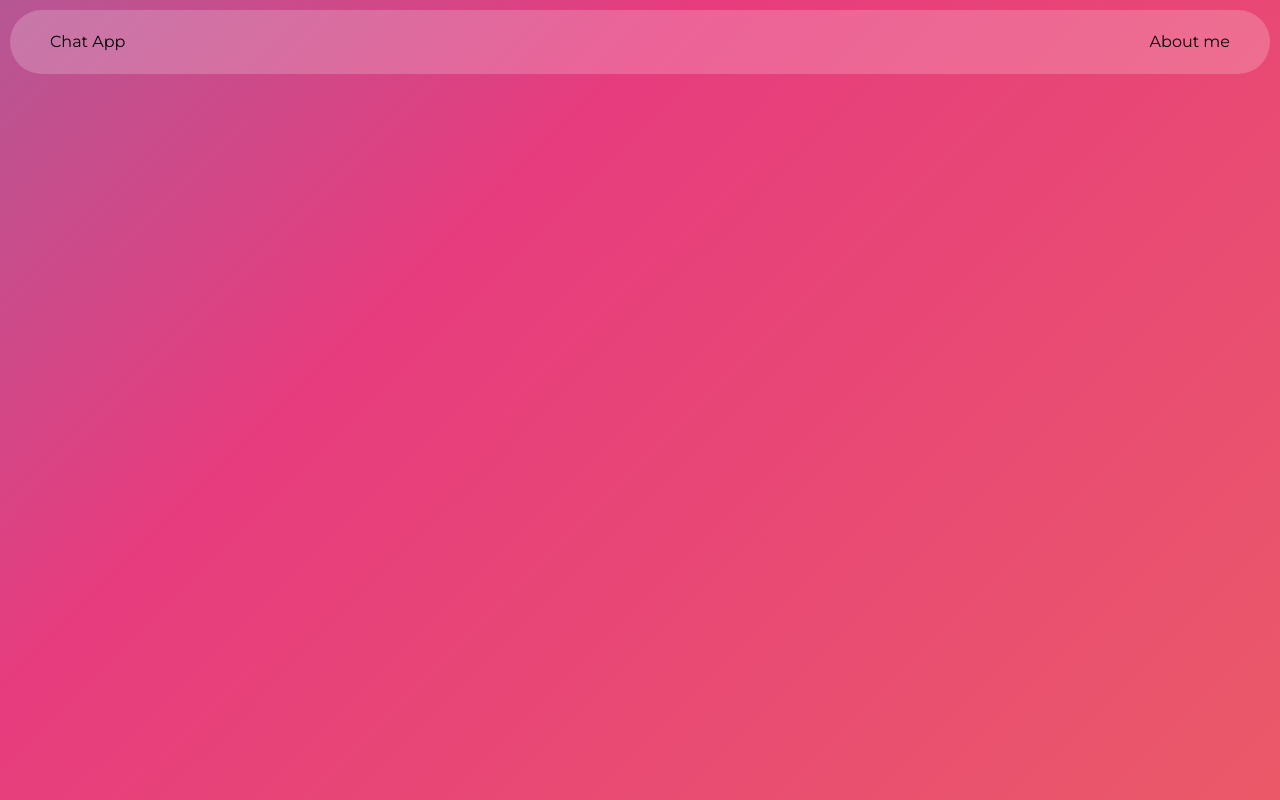
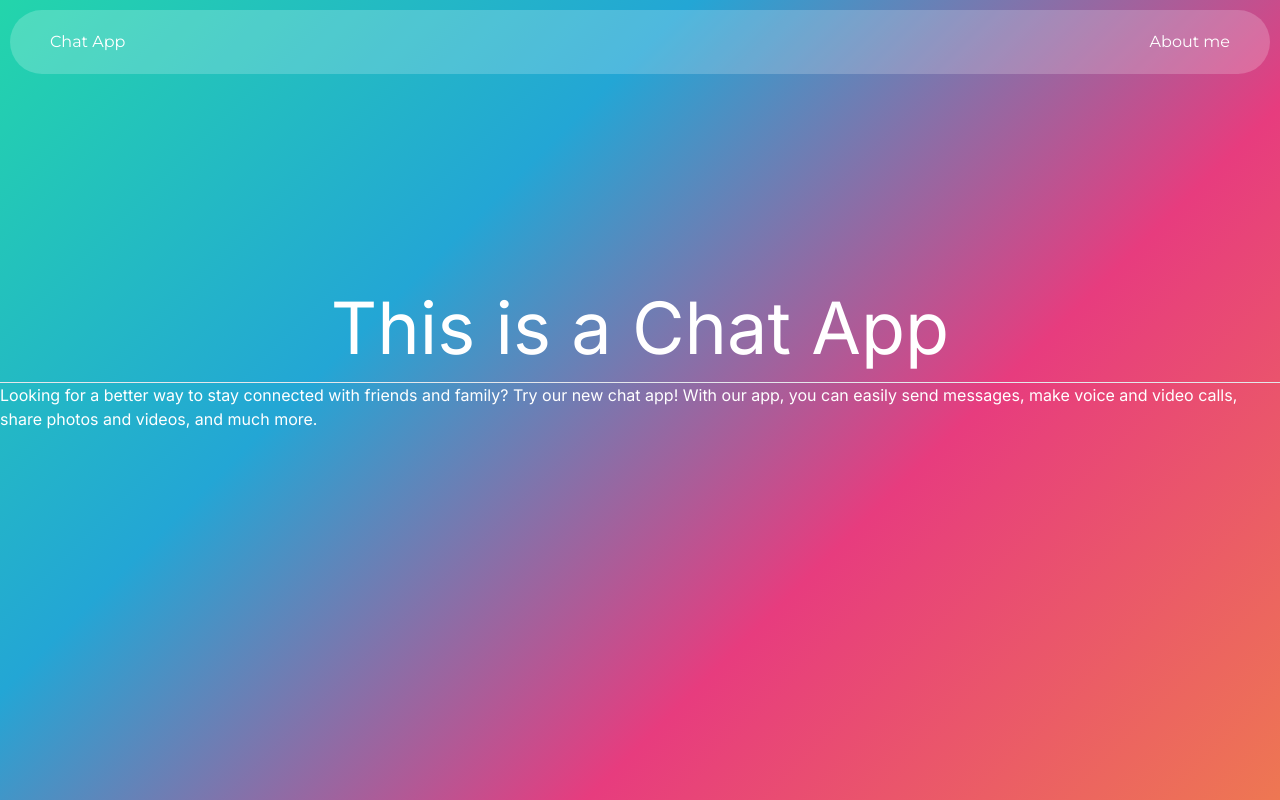
Before and after one commit to faiz-ul-hassan747284/chat_app_next, a Next.js app: page / in a window 1280 px wide. Shown: the top 800 px of the page. Built offline with nearby package versions, Linux system fonts and the light colour scheme.

Commit message:
add basic landing page

```diff
--- a/next.config.js
+++ b/next.config.js
@@ -1,6 +1,10 @@
 /** @type {import('next').NextConfig} */
 const nextConfig = {
   reactStrictMode: true,
+  images: {
+    domains: ['images.unsplash.com'],
+},
+
 }
 
 module.exports = nextConfig
--- /dev/null
+++ b/pages/Landing.module.css
@@ -0,0 +1,12 @@
+.landing_div{
+  height: 700px;
+  width: 100%;
+}
+.landing_div_inner{
+  display: flex;
+  justify-content: center;
+  margin-top: 200px;
+}
+.landing_div_heading{
+  font-size: 72px;
+}
--- a/pages/index.tsx
+++ b/pages/index.tsx
@@ -1,9 +1,18 @@
+
 import Navbar from "../components/shared/Navbar";
 
+import style from './Landing.module.css'
 export default function Home() {
   return (
     <main>
       <Navbar/>
+      <div className={style.landing_div}>
+      <div className={style.landing_div_inner}>
+        <h1 className={style.landing_div_heading}>This is a Chat App</h1>
+        </div>
+        <hr/>
+        Looking for a better way to stay connected with friends and family? Try our new chat app! With our app, you can easily send messages, make voice and video calls, share photos and videos, and much more.
+      </div>
     </main>
   )
 }
--- a/styles/globals.css
+++ b/styles/globals.css
@@ -6,6 +6,8 @@
 body {
 	background: linear-gradient(-45deg, #ee7752, #e73c7e, #23a6d5, #23d5ab);
 	background-size: 400% 400%;
+	background-attachment: fixed;
+	color: white;
 	animation: gradient 15s ease infinite;
 	height: 100vh;
 }
```
